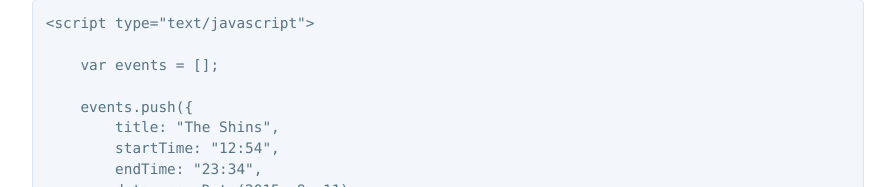
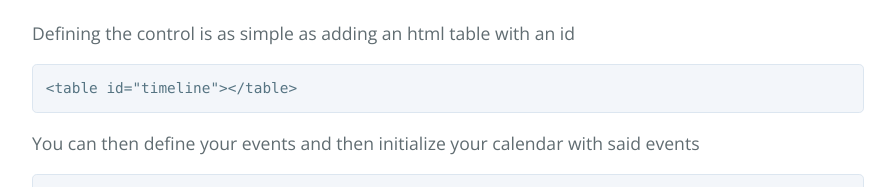
Before and after one commit to sm2x/tour-calendar, a plain HTML site: page index.html in a window 1280 px wide. Shown: the part 1505-1692 px from the top of the page, without its empty margins (192-1087 px from the left). Drawn offline with nearby package versions, Linux system fonts and the light colour scheme.

```diff
--- a/index.html
+++ b/index.html
@@ -42,6 +42,7 @@
 <pre><code>Tour-Calendar/
 ├── index.html
 ├── css/
+│   └── normalize.css
 │   └── tour-calendar.css
 ├── js/
 │   └── tour-calendar.js
@@ -59,11 +60,17 @@
 
 <p><img src="https://pbs.twimg.com/media/CRDbh_DWgAUUFH5.png:large" alt="Tour Calendar Snapshot"></p>
 
+<p>Defining the control is as simple as adding an html table with an id</p>
+
+<pre><code>&lt;table id="timeline"&gt;&lt;/table&gt;
+</code></pre>
+
+<p>You can then define your events and then initialize your calendar with said events</p>
+
 <pre><code>&lt;script type="text/javascript"&gt;
 
-    var events = [];
-
-    events.push({
+    var events = [
+        {
             title: "The Shins",
             startTime: "12:54",
             endTime: "23:34",
@@ -72,9 +79,8 @@
             venue: "135 Beggers Street, Pretoria, Gauteng, 0002",
             position: "left",
             action: "http://www.google.com"
-    });
-
-    events.push({
+        },
+        {
             title: "Yeah Yeah Yeahs",
             startTime: "23:54",
             endTime: "12:45",
@@ -83,40 +89,8 @@
             venue: "135 Beggers Street, Pretoria, Gauteng, 0002",
             position: "right",
             action: "http://www.google.com"
-    });
-
-    events.push({
-        title: "Years &amp; Years",
-        startTime: "23:34",
-        endTime: "12:54",
-        date: new Date(2015, 9, 13),
-        description: "Come watch the unforgetable and unmissable for only one night!",
-        venue: "135 Beggers Street, Pretoria, Gauteng, 0002",
-        position: "left",
-        action: "http://www.google.com"
-    });
-
-    events.push({
-        title: "Thumpers",
-        startTime: "03:04",
-        endTime: "23:95",
-        date: new Date(2015, 9, 14),
-        description: "Come watch the unforgetable and unmissable for only one night!",
-        venue: "135 Beggers Street, Pretoria, Gauteng, 0002",
-        position: "right",
-        action: "http://www.google.com"
-    });
-
-    events.push({
-        title: "Bon Iver",
-        startTime: "23:43",
-        endTime: "10:00",
-        date: new Date(2015, 9, 14),
-        description: "Come watch the unforgetable and unmissable for only one night!",
-        venue: "135 Beggers Street, Pretoria, Gauteng, 0002",
-        position: "right",
-        action: "http://www.google.com"
-    });
+        }
+    ];
 
     $("#timeline").tourcalendar({
         data: events
```
Also changed, not shown: params.json (+1 -1 lines). Lines whose indentation alone changed are shown as unchanged.
